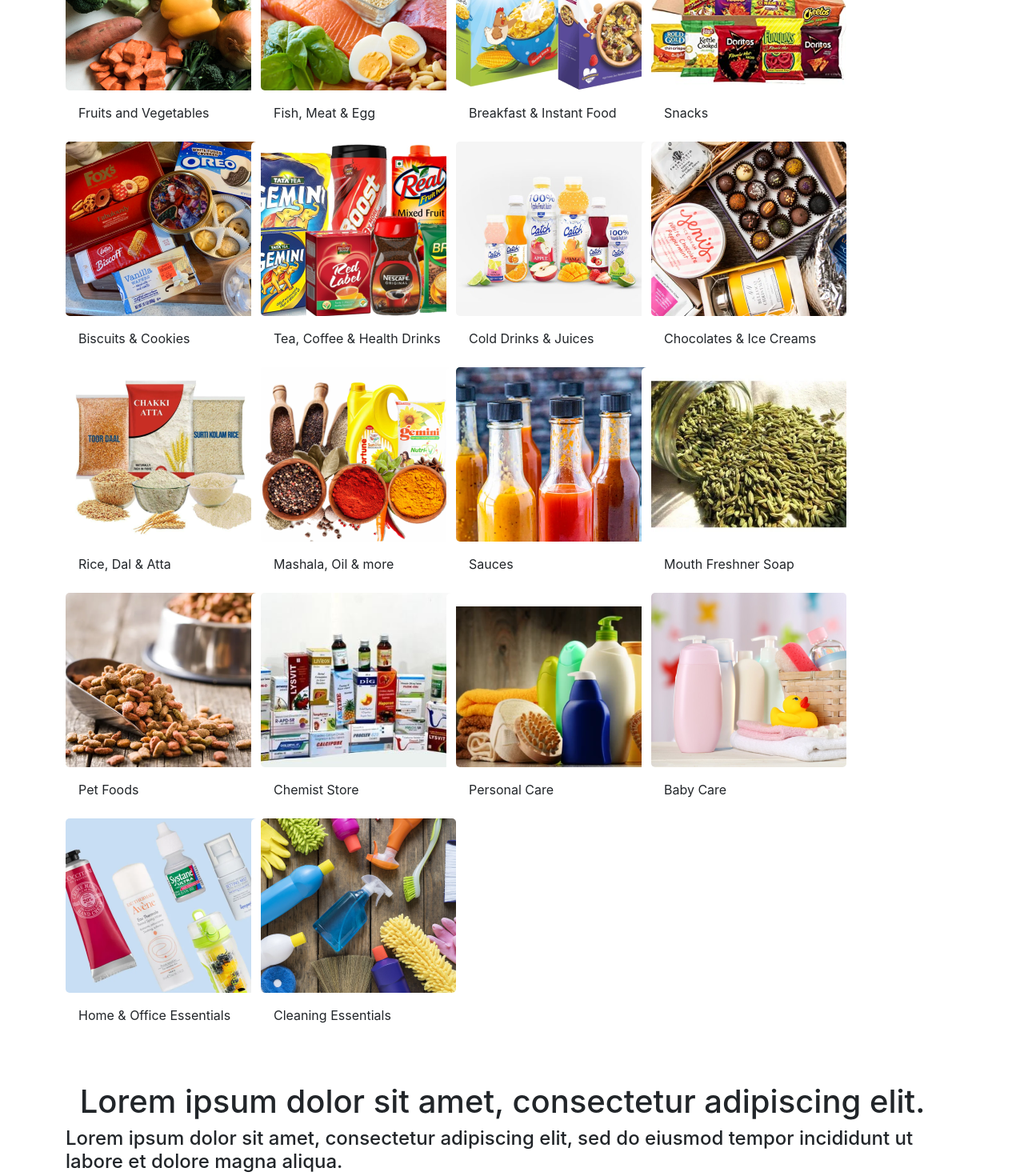
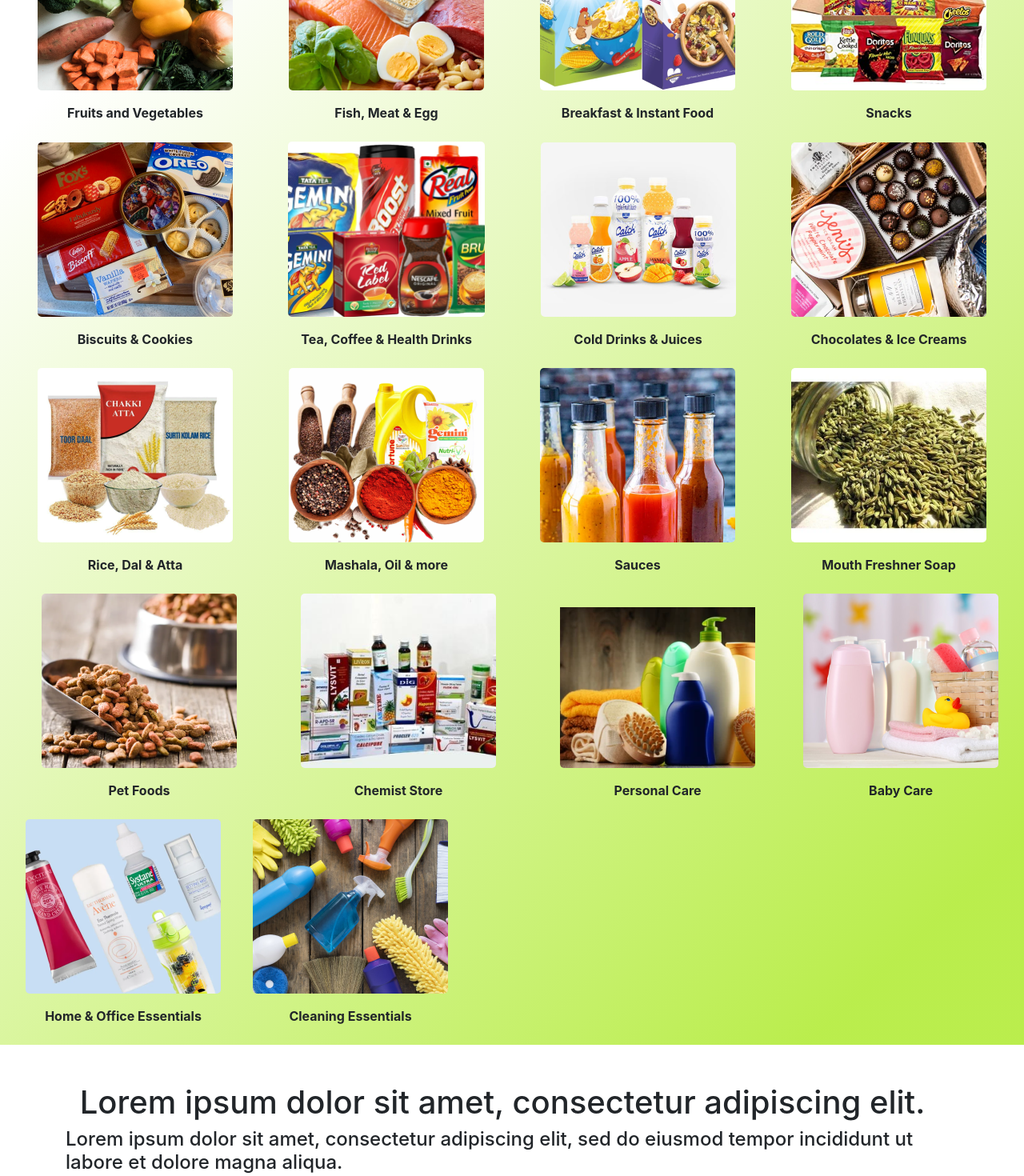
Before and after one commit to TakeTech-Devs/haribhari, a React (Create React App) app in the folder Client/react/: page / in a window 1280 px wide. Shown: the part 760-2230 px from the top of the page at 80% size. Built offline with nearby package versions, Linux system fonts and the light colour scheme.

Commit message:
Category Color Fixed

```diff
--- a/Client/react/src/App.css
+++ b/Client/react/src/App.css
@@ -154,6 +154,21 @@
   text-decoration: none;
   color: white;
 }
+.category{
+  width: 100%;
+  background: linear-gradient(316.32deg, rgba(157, 230, 1, 0.7) 9.72%, #FFFFFF 87.72%);
+
+}
+.category .card{
+  background: transparent;
+}
+.category .container{
+  max-width: 100%;
+  margin: 0px auto;
+}
+.category .card-title{
+  font-weight: bold;
+}
 @media screen and (max-width:1230px) {
   .bannerHolder{
     margin-top: 7%;
--- a/Client/react/src/components/CategoryComponents.js
+++ b/Client/react/src/components/CategoryComponents.js
@@ -1,157 +1,158 @@
 import React, { Component } from 'react';
 import { Card, CardImg, CardBody, CardTitle } from 'reactstrap';
-import { Link } from 'react-router-dom';
+// import { Link } from 'react-router-dom';
 
 class Category extends Component {
     render(){
         return(
-            <div className="container d-flex flex-wrap d-block justify-content-start mt-5">
-                <div className="row">
+            <div className="category">
+            <div className="container d-flex flex-wrap d-block justify-content-start pt-5 m-auto">
+                <div className="row m-auto m-auto">
                     <Card style={{border:'none'}}>
                         <CardImg src="assets/images/products/Vegetables.png" class="card-img-top" alt="..." />
                         <CardBody>
-                        <CardTitle>Fruits and Vegetables</CardTitle>
+                        <CardTitle className='text-center'>Fruits and Vegetables</CardTitle>
                         </CardBody>
                     </Card>
                 </div>
-                <div className="row">
+                <div className="row m-auto">
                     <Card style={{border:'none'}}>
                         <CardImg src="assets/images/products/Fish.png" class="card-img-top" alt="..." />
                         <CardBody>
-                        <CardTitle>Fish, Meat & Egg</CardTitle>
+                        <CardTitle className='text-center'>Fish, Meat & Egg</CardTitle>
                         </CardBody>
                     </Card>
                 </div>
-                <div className="row">
+                <div className="row m-auto">
                     <Card style={{border:'none'}}>
                         <CardImg src="assets/images/products/Breakfast.png" class="card-img-top" alt="..." />
                         <CardBody>
-                        <CardTitle>Breakfast & Instant Food</CardTitle>
+                        <CardTitle className='text-center'>Breakfast & Instant Food</CardTitle>
                         </CardBody>
                     </Card>
                 </div>
-                <div className="row">
+                <div className="row m-auto">
                     <Card style={{border:'none'}}>
                         <CardImg src="assets/images/products/Snacks.png" class="card-img-top" alt="..." />
                         <CardBody>
-                        <CardTitle>Snacks</CardTitle>
+                        <CardTitle className='text-center'>Snacks</CardTitle>
                         </CardBody>
                     </Card>
                 </div>
-                <div className="row">
+                <div className="row m-auto">
                     <Card style={{border:'none'}}>
                         <CardImg src="assets/images/products/Biscuit.png" class="card-img-top" alt="..." />
                         <CardBody>
-                        <CardTitle>Biscuits & Cookies</CardTitle>
+                        <CardTitle className='text-center'>Biscuits & Cookies</CardTitle>
                         </CardBody>
                     </Card>
                 </div>
-                <div className="row">
+                <div className="row m-auto">
                     <Card style={{border:'none'}}>
                         <CardImg src="assets/images/products/Tea.png" class="card-img-top" alt="..." />
                         <CardBody>
-                        <CardTitle>Tea, Coffee & Health Drinks</CardTitle>
+                        <CardTitle className='text-center'>Tea, Coffee & Health Drinks</CardTitle>
                         </CardBody>
                     </Card>
                 </div>
-                <div className="row">
+                <div className="row m-auto">
                     <Card style={{border:'none'}}>
                         <CardImg src="assets/images/products/Drinks.png" class="card-img-top" alt="..." />
                         <CardBody>
-                        <CardTitle>Cold Drinks & Juices</CardTitle>
+                        <CardTitle className='text-center'>Cold Drinks & Juices</CardTitle>
                         </CardBody>
                     </Card>
                 </div>
-                <div className="row">
+                <div className="row m-auto">
                     <Card style={{border:'none'}}>
                         <CardImg src="assets/images/products/0.png" class="card-img-top" alt="..." />
                         <CardBody>
-                        <CardTitle>Chocolates & Ice Creams</CardTitle>
+                        <CardTitle className='text-center'>Chocolates & Ice Creams</CardTitle>
                         </CardBody>
                     </Card>
                 </div>
-                <div className="row">
+                <div className="row m-auto">
                     <Card style={{border:'none'}}>
                         <CardImg src="assets/images/products/Rice.png" class="card-img-top" alt="..." />
                         <CardBody>
-                        <CardTitle>Rice, Dal & Atta</CardTitle>
+                        <CardTitle className='text-center'>Rice, Dal & Atta</CardTitle>
                         </CardBody>
                     </Card>
                 </div>
-                <div className="row">
+                <div className="row m-auto">
                     <Card style={{border:'none'}}>
                         <CardImg src="assets/images/products/Mashala.png" class="card-img-top" alt="..." />
                         <CardBody>
-                        <CardTitle>Mashala, Oil & more</CardTitle>
+                        <CardTitle className='text-center'>Mashala, Oil & more</CardTitle>
                         </CardBody>
                     </Card>
                 </div>
-                <div className="row">
+                <div className="row m-auto">
                     <Card style={{border:'none'}}>
                         <CardImg src="assets/images/products/Sauce.png" class="card-img-top" alt="..." />
                         <CardBody>
-                        <CardTitle>Sauces</CardTitle>
+                        <CardTitle className='text-center'>Sauces</CardTitle>
                         </CardBody>
                     </Card>
                 </div>
-                <div className="row">
+                <div className="row m-auto">
                     <Card style={{border:'none'}}>
                         <CardImg src="assets/images/products/Freshner.png" class="card-img-top" alt="..." />
                         <CardBody>
-                        <CardTitle>Mouth Freshner Soap</CardTitle>
+                        <CardTitle className='text-center'>Mouth Freshner Soap</CardTitle>
                         </CardBody>
                     </Card>
                 </div>
-                <div className="row">
+                <div className="row m-auto">
                     <Card style={{border:'none'}}>
                         <CardImg src="assets/images/products/petFood.png" class="card-img-top" alt="..." />
                         <CardBody>
-                        <CardTitle>Pet Foods</CardTitle>
+                        <CardTitle className='text-center'>Pet Foods</CardTitle>
                         </CardBody>
                     </Card>
                 </div>
-                <div className="row">
+                <div className="row m-auto">
                     <Card style={{border:'none'}}>
                         <CardImg src="assets/images/products/Chemist.png" class="card-img-top" alt="..." />
                         <CardBody>
-                        <CardTitle>Chemist Store</CardTitle>
+                        <CardTitle className='text-center'>Chemist Store</CardTitle>
                         </CardBody>
                     </Card>
                 </div>
-                <div className="row">
+                <div className="row m-auto">
                     <Card style={{border:'none'}}>
                         <CardImg src="assets/images/products/Personal.png" class="card-img-top" alt="..." />
                         <CardBody>
-                        <CardTitle>Personal Care</CardTitle>
+                        <CardTitle className='text-center'>Personal Care</CardTitle>
                         </CardBody>
                     </Card>
                 </div>
-                <div className="row">
+                <div className="row mx-2">
                     <Card style={{border:'none'}}>
                         <CardImg src="assets/images/products/babyCare.png" class="card-img-top" alt="..." />
                         <CardBody>
-                        <CardTitle>Baby Care</CardTitle>
+                        <CardTitle className='text-center'>Baby Care</CardTitle>
                         </CardBody>
                     </Card>
                 </div>
-                <div className="row">
+                <div className="row mx-2">
                     <Card style={{border:'none'}}>
                         <CardImg src="assets/images/products/Home.png" class="card-img-top" alt="..." />
                         <CardBody>
-                        <CardTitle>Home & Office Essentials</CardTitle>
+                        <CardTitle className='text-center'>Home & Office Essentials</CardTitle>
                         </CardBody>
                     </Card>
                 </div>
-                <div className="row">
+                <div className="row mx-2">
                     <Card style={{border:'none'}}>
                         <CardImg src="assets/images/products/Cleaning.png" class="card-img-top" alt="..." />
                         <CardBody>
-                        <CardTitle>Cleaning Essentials</CardTitle>
+                        <CardTitle className='text-center'>Cleaning Essentials</CardTitle>
                         </CardBody>
                     </Card>
                 </div>
             </div>
-
+        </div>
         );
     }
 }
--- a/Client/react/src/components/LoginComponent.js
+++ b/Client/react/src/components/LoginComponent.js
@@ -1,5 +1,5 @@
 import React from 'react';
-import {Link} from 'react-router-dom';
+// import {Link} from 'react-router-dom';
 
 function Login(props){
     return(
--- a/Client/react/src/components/MainComponent.js
+++ b/Client/react/src/components/MainComponent.js
@@ -6,7 +6,7 @@
 import Login from './LoginComponent';
 import Footer from './FooterComponent';
 
-import {Switch, Route, Redirect} from  'react-router-dom';
+import {Route} from  'react-router-dom';
 
 
 class Main extends React.Component {
--- a/Client/react/src/components/UpperFooterComponent.js
+++ b/Client/react/src/components/UpperFooterComponent.js
@@ -1,4 +1,4 @@
-import React, { Component } from 'react'
+import React from 'react'
 
 function UpperFooter(props) {
     return (
```
Also changed, not shown: Client/react/src/components/FooterComponent.js (+6 -6 lines).
